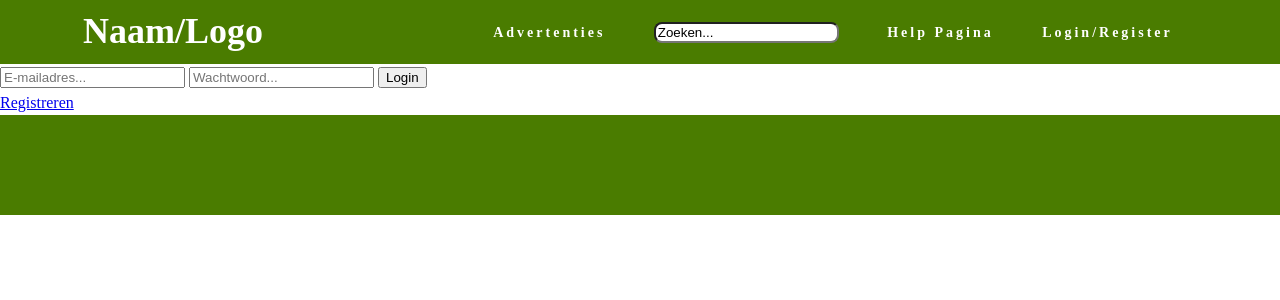
After one commit to WouterLangendoen/DeKasLocal, a PHP site: page /loginpagina.php in a window 1280 px wide. The commit adds this page. Shown: the top 300 px of the page. Run offline with PHP 8.4, Linux system fonts and the light colour scheme.

Commit message:
begin loginpagina

```diff
--- a/css/style.css
+++ b/css/style.css
@@ -26,6 +26,7 @@ html {
 }
 
 body {
+    height: 100%;
     background: var(--clr-wit);
     color: var(--clr-groen);
     margin: 0;
@@ -180,7 +181,7 @@ nav {
 .container {
     background-color: var(--clr-wit);
     position: relative;
-    min-height: 100vh;
+    min-height: 100%;
     overflow: hidden;
 }
 
--- a/footer.php
+++ b/footer.php
@@ -1,13 +1,8 @@
 <!DOCTYPE html>
 <html lang="en">
-<head>
-    <meta charset="UTF-8">
-    <meta name="viewport" content="width=device-width, initial-scale=1.0">
-    <title>Document</title>
-</head>
 <body>
     <div class="footer">
-        contact
+
     </div>
 </body>
 </html>
--- a/header.php
+++ b/header.php
@@ -5,7 +5,7 @@
     <meta name="viewport" content="width=device-width, initial-scale=1.0">
     <link rel="stylesheet" href="css/all.min.css">
     <link rel="stylesheet" href="css/style.css">
-    <title>Document</title>
+    <title>Stekjeruilen</title>
 </head>
 <body>
         <nav>
@@ -17,7 +17,8 @@
             <ul class="nav-links">
                     <li><a href="adpagina.php">Advertenties</a></li>
                     <li><input type="search" class="searchbar" onfocus="this.value=''" value="Zoeken..."></li>
-                    <li><a href="#">Login/Register</a></li>
+                    <li><a href="#">Help Pagina</a></li>
+                    <li><a href="loginpagina.php">Login/Register</a></li>
             </ul>
 
             <div class="burger">
--- a/index.php
+++ b/index.php
@@ -7,7 +7,6 @@ include('header.php');
     <meta charset="UTF-8">
     <meta name="viewport" content="width=device-width, initial-scale=1.0">
     <link rel="stylesheet" href="css/style.css">
-    <title>Document</title>
 </head>
 <body>
     <div class="container">
--- /dev/null
+++ b/loginpagina.php
@@ -0,0 +1,19 @@
+<?php
+    include('header.php')
+?>
+
+
+
+    <div class="container">
+    <form action="#" method="post">
+        <input type="text" name="mailId" placeholder="E-mailadres...">
+        <input type="password" name="wachtwoord" placeholder="Wachtwoord...">
+        <button type="submit" name="login-submit">Login</button>
+    </form>
+    <a href="register.php">Registreren</a>
+    </div>
+
+
+<?php
+    require "footer.php";
+?>
--- /dev/null
+++ b/register.php
@@ -0,0 +1,3 @@
+<?php
+    include('header.php')
+?>
```
Also changed, not shown: adpagina.php (line endings or trailing spaces).
